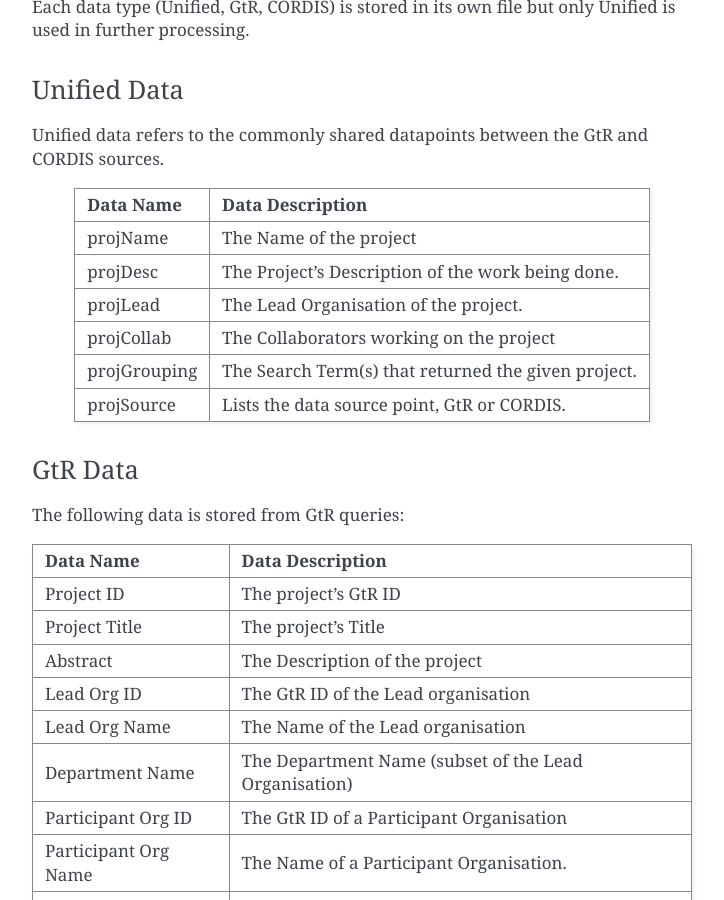
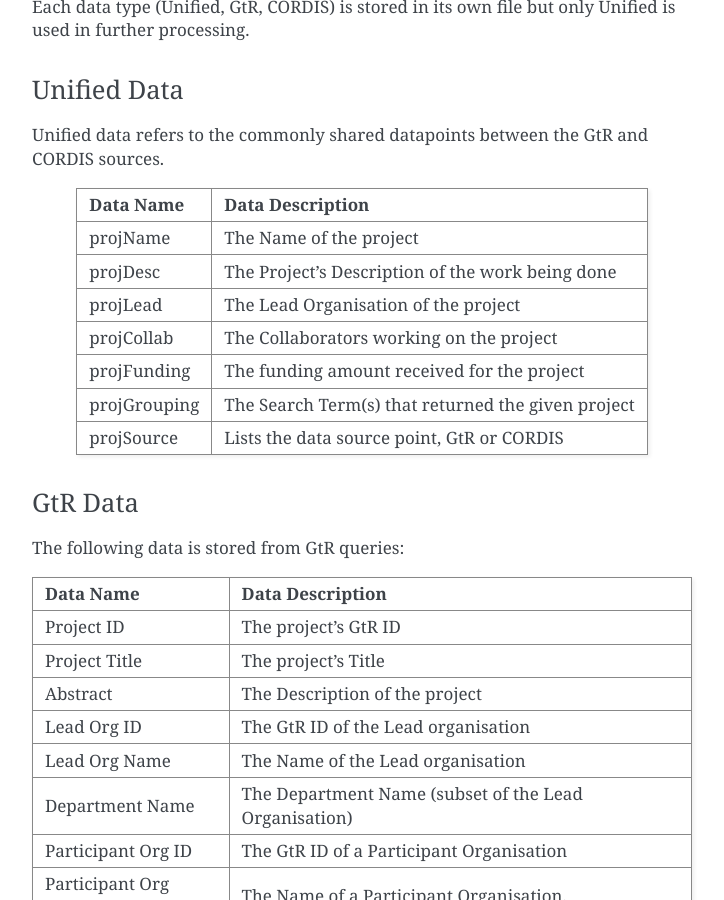
Before and after one commit to jgwinnett/GAC-MAP, a Sphinx documentation site: the page built from Documentation/Project.rst, in a window 1280 px wide and 900 px high, scrolled down 712 px. Shown: the whole window, without its empty margins (388-1112 px from the left). Built offline with Sphinx 7.4.7, drawn with Linux system fonts in a browser that asks for light colours.

Commit message:
more Doc update

```diff
--- a/Documentation/Project.rst
+++ b/Documentation/Project.rst
@@ -38,15 +38,17 @@
 +=============+============================================================+
 | projName    |     The Name of the project                                |
 +-------------+------------------------------------------------------------+
-| projDesc    |     The Project's Description of the work being done.      |
+| projDesc    |     The Project's Description of the work being done       |
 +-------------+------------------------------------------------------------+
-| projLead    |     The Lead Organisation of the project.                  |
+| projLead    |     The Lead Organisation of the project                   |
 +-------------+------------------------------------------------------------+
 | projCollab  |     The Collaborators working on the project               |
 +-------------+------------------------------------------------------------+
-| projGrouping|     The Search Term(s) that returned the given project.    |
+| projFunding |     The funding amount received for the project            |
 +-------------+------------------------------------------------------------+
-| projSource  |     Lists the data source point, GtR or CORDIS.            |
+| projGrouping|     The Search Term(s) that returned the given project     |
++-------------+------------------------------------------------------------+
+| projSource  |     Lists the data source point, GtR or CORDIS             |
 +-------------+------------------------------------------------------------+
 
 GtR Data
```
Also changed, not shown: 4 other files.
